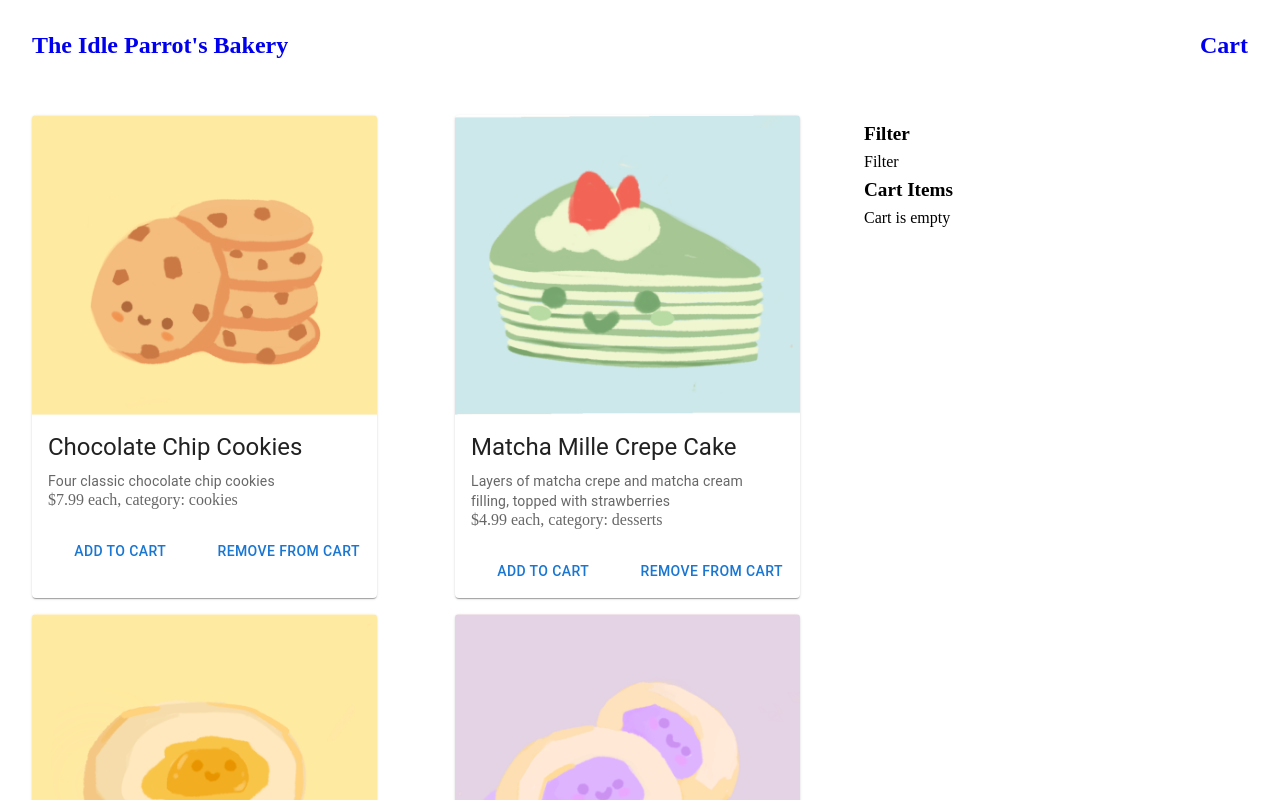
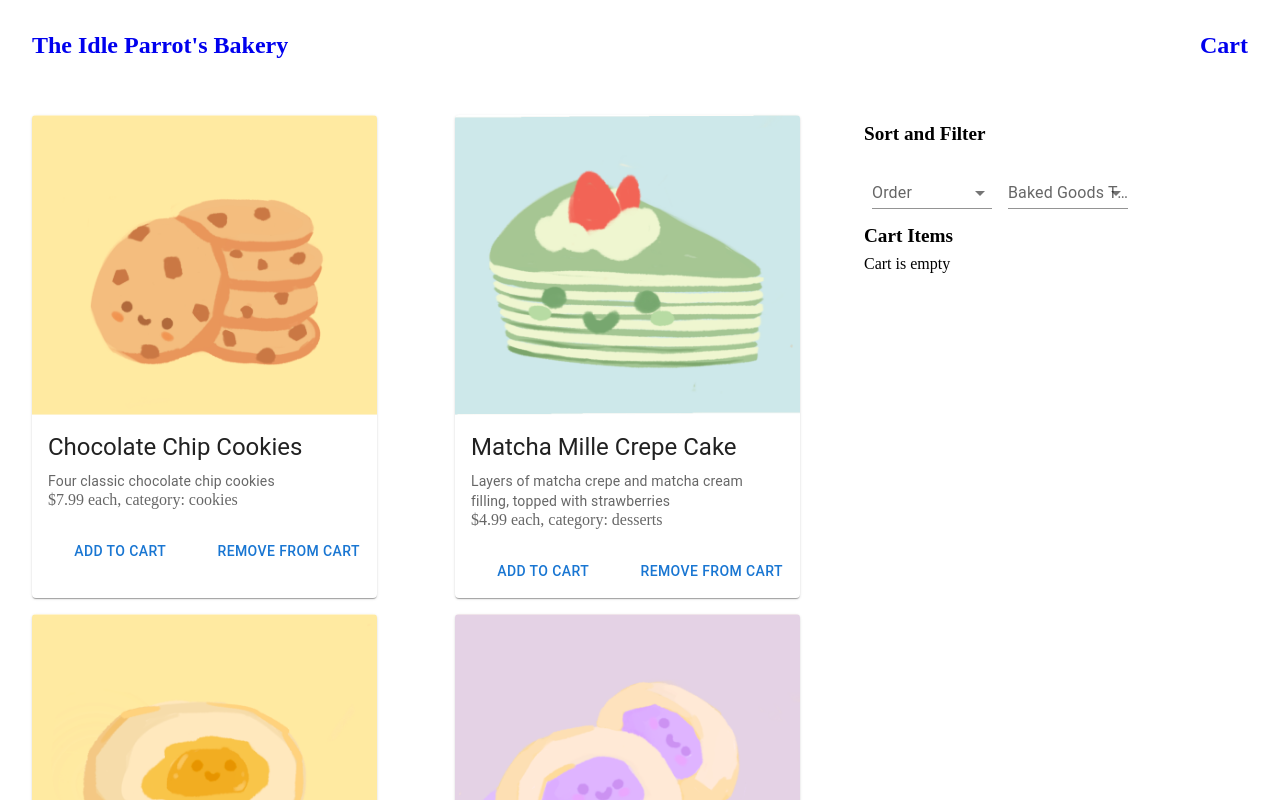
Before and after one commit to idleparrot567/uiux_development, a React (Create React App) app: page / in a window 1280 px wide. Shown: the top 800 px of the page. Built offline with nearby package versions, Linux system fonts and the light colour scheme; the HTML template or start-up script is replaced by a standard one.

Commit message:
functions implemented but not updating

```diff
--- a/src/App.js
+++ b/src/App.js
@@ -51,7 +51,7 @@ function App() {
       setCartItems([...cartItems, { ...product, qty: 1 }]);
     }
   };
-
+  //function that removes items
   const onRemove = (product) => {
     const exist = cartItems.find((x) => x.id === product.id);
     if (exist.qty === 1) {
@@ -64,7 +64,6 @@ function App() {
       );
     }
   };
-
   return (
     <div className="App">
      <Header></Header>
--- a/src/components/Basket.js
+++ b/src/components/Basket.js
@@ -1,5 +1,7 @@
 import React from 'react';
 import Filter from './Filter';
+
+import {useState, useEffect} from 'react';
 
 export default function Basket(props){
     const {cartItems, products, onAdd, onRemove} = props;
@@ -8,12 +10,58 @@ export default function Basket(props){
     const shippingPrice = itemPrice > 2000 ? 0 : 50;
     const totalPrice = itemPrice + taxPrice + shippingPrice;
     const itemsLength = cartItems?.length || 0;
+
+    //the filter/sort variables
+    const [state, setState] = useState({
+      products: products,
+      type:"",
+      sort:""
+    })
+
+    //function that uses for sorting the item
+  const sortProducts=(event)=>{
+    //implement
+    //console.log(event.target.value);
+    const sort = event.target.value;
+    console.log(sort);
+    setState((state) => ({
+      sort: sort,
+      products: state.products.slice().sort((a,b) => (
+        sort === "lowest"?
+        ((a.price > b.price)? 1:-1):
+        sort === "highest"?
+        ((a.price < b.price)? 1:-1):
+        ((a.id > b.id)? 1:-1)
+      )),
+    }));
+
+  };
+  //function for filtering the products
+  const filterProducts=(event)=>{
+    //implement
+    console.log(event.target.value);
+    if (event.target.value===""){
+      setState({type: event.target.value, products: products});
+    } else {
+      setState({
+        type: event.target.value,
+        products: products.filter(
+          (products) => products.category.indexOf(event.target.value) >=0
+        ),
+      });
+      console.log(state.type);
+    }
+  };
+
     return (
     <aside className='block col-1'>
-        <h2> Filter</h2>
-        <Filter productsLength = {products.length}> </Filter>
+        <h2> Sort and Filter</h2>
+        <Filter
+        sort = {state.sort} type = {state.type}
+        filterProducts = {filterProducts}
+        sortProducts = {sortProducts}> </Filter>
         <h2> Cart Items </h2>
-        <div> {cartItems.length == 0 && <div>Cart is empty</div>}
+        <div> {cartItems.length === 0 && <div>Cart is empty</div>}
         {cartItems.map((item) => (
             <div key={item.id} className='row'>
                 <div className='col-2'>{item.name}</div>
--- a/src/components/Filter.js
+++ b/src/components/Filter.js
@@ -1,10 +1,50 @@
 import React from 'react'
+import InputLabel from '@mui/material/InputLabel';
+import MenuItem from '@mui/material/MenuItem';
+import FormControl from '@mui/material/FormControl';
+import Select from '@mui/material/Select';
+
+import {useState} from 'react';
 
 export default function Filter(props) {
-    const {products} = props;
+    const{type, sort, sortProducts, filterProducts,productslength} = props;
+
   return (
-    <aside>
-        Filter
-    </aside>
-  )
+       <div>
+       <FormControl variant="standard" sx={{ m: 1, minWidth: 120 }}>
+        <InputLabel id="demo-simple-select-standard-label"> Order </InputLabel>
+        <Select
+          labelId="demo-simple-select-standard-label"
+          id="demo-simple-select-standard"
+          value={sort}
+          onChange={sortProducts}
+          label="Baked Goods Type"
+        >
+          <MenuItem value="">
+            <em> Popular </em>
+          </MenuItem>
+          <MenuItem value={10}> Highest </MenuItem>
+          <MenuItem value={20}> Lowest </MenuItem>
+        </Select>
+      </FormControl>
+      <FormControl variant="standard" sx={{ m: 1, minWidth: 120 }}>
+        <InputLabel id="demo-simple-select-standard-label"> Baked Goods Type</InputLabel>
+        <Select
+          labelId="demo-simple-select-standard-label"
+          id="demo-simple-select-standard"
+          value={type}
+          onChange={filterProducts}
+          defaultValue = ""
+          label="Baked Goods Type"
+        >
+          <MenuItem value="">
+            <em>All</em>
+          </MenuItem>
+          <MenuItem value={10}> Cakes</MenuItem>
+          <MenuItem value={20}> Desserts </MenuItem>
+          <MenuItem value={30}> Breads </MenuItem>
+        </Select>
+      </FormControl>
+    </div>
+  );
 }
--- a/src/components/Main.js
+++ b/src/components/Main.js
@@ -1,6 +1,4 @@
-import Reacr from 'react';
 import Product from './Product';
-import Filter from './Filter';
 
 export default function Main(props){
     const {products, onAdd, onRemove} = props;
--- a/src/index.css
+++ b/src/index.css
@@ -27,7 +27,9 @@ a {
 .col-1 {
   display: flex;
   flex-direction: column;
+  justify-items: center;
   flex-wrap: wrap;
+  margin: 0.5rem;
   flex: 1;
 }
 .col-2 {
```
